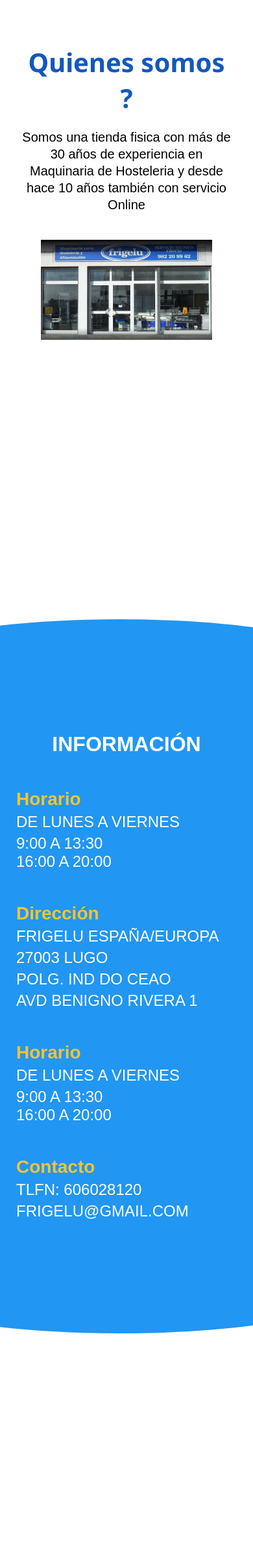
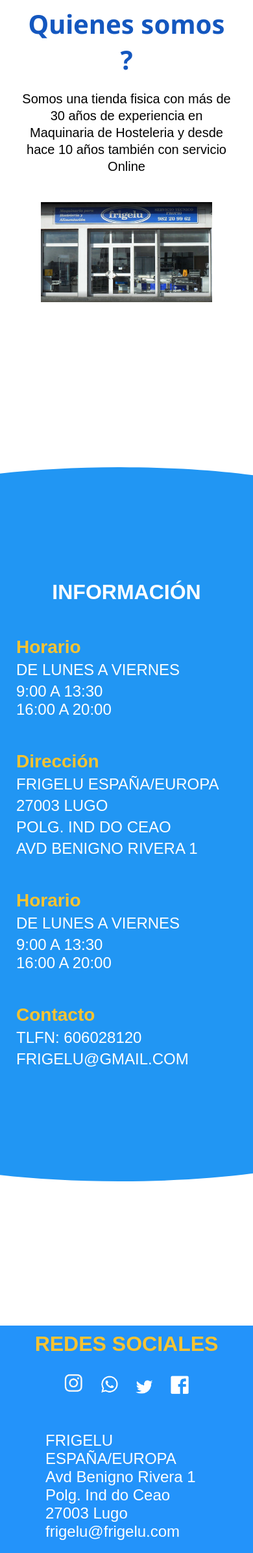
Before and after one commit to PabloValcarce/Proyecto_Ciclo, a PHP site: page / in a window 390 px wide. Shown: the part 60-2450 px from the top of the page at 65% size. Before the commit the page ends 2112 px from the top, so only its background shows below. Run offline with PHP 8.4, Linux system fonts and the light colour scheme; some libraries are stand-ins or nearby versions.

Commit message:
footer working

```diff
--- a/CSS/Proyecto.css
+++ b/CSS/Proyecto.css
@@ -68,10 +68,9 @@ body{
     line-height: 60px;
     display:none;
 }
-
 @media (max-width:750px){
     section{
-        padding-top: 20%;
+        padding-top: 5%;
     }
     .header{
         height: 60px;
--- /dev/null
+++ b/CSS/footer.css
@@ -0,0 +1,52 @@
+footer{
+    background-color:var(--nav-color);
+    width: 100%;
+    min-height:250px;
+    padding-top:2.5%;
+    display:flex;
+    justify-content: space-around;
+    margin-top:2.5vh;
+    width: 100%;
+    margin-bottom: -1%;
+    color: white;
+    }
+.footer-informacion-contenido{
+    font-size:1.5rem;
+}
+.redes-sociales-titulo{
+        font-size:1.5rem;
+        color:var(--informacion-titulo);
+}
+.redes-sociales-iconos{
+    margin-top: 10%;
+}
+@media (max-width:1000px){
+    footer{
+        grid-template-columns: 50 50 ;
+        text-align: center;
+    }
+    .redes-sociales-titulo{
+        font-size: 1rem;
+    }
+    .footer-informacion-contenido{
+        text-align: left;
+    }
+
+}
+@media (max-width:750px){
+    footer{
+        flex-direction: column;
+        gap: 5vh;
+    }
+    .footer-informacion{
+        margin-bottom: 5%;
+    }
+    .footer-informacion-contenido{
+        width: 50%;
+        margin:0 auto;
+        min-width: 250px;
+    }
+    .redes-sociales-iconos{
+        margin-top: 5%;
+    }
+}
--- a/CSS/informacion.css
+++ b/CSS/informacion.css
@@ -10,12 +10,23 @@
     background-image:url(../Imagenes/Main/wd1.svg);
     height:350px;
     background-position: bottom;
-    transform: scaleY(-1);
+    transform: scaleY(-1);}/*
+    animation: w1 7s linear infinite;
+
 }
+@keyframes w1 {
+    0%{
+        margin-left: 0;
+    }
+    100%{
+        margin-left: -800px;
+    }
+}*/
 .ola2{
     background-image:url(../Imagenes/Main/wd1.svg);
     height:350px;
     background-position: bottom;
+    animation: w1 7s linear infinite;
 }
 /*Informacion*/
 .informacion{
@@ -117,7 +128,7 @@
 
 
 
-
+/*
 @media (max-width:2000px){
     .encabezado-informacion{
         margin-top:15%;
--- a/CSS/presentacion.css
+++ b/CSS/presentacion.css
@@ -81,38 +81,3 @@
         margin:40px 0;
     }
 }
-@media (max-width:2000px){
-    section{
-        padding-top: 2.5%;
-    }
-}
-@media (max-width:1500px){
-    section{
-        padding-top: 5%;
-    }
-}
-@media (max-width:1000px){
-    section{
-        padding-top:10%;
-    }
-}
-@media (max-width:500px){
-    section{
-        padding-top: 15%;
-    }
-}
-@media (max-width:390px){
-    section{
-        padding-top:20%;
-    }
-}
-@media (max-width:280px){
-    section{
-        padding-top: 30%;
-    }
-}
-@media (max-width:200px){
-    section{
-        padding-top: 40%;
-    }
-}
--- a/Index.html
+++ b/Index.html
@@ -9,6 +9,7 @@
         <link href ="CSS/Proyecto.css" rel="stylesheet" type="text/css" media ="screen"/>
         <link href ="CSS/informacion.css" rel="stylesheet" type="text/css" media ="screen"/>
         <link href ="CSS/presentacion.css" rel="stylesheet" type="text/css" media ="screen"/>
+        <link href ="CSS/footer.css" rel="stylesheet" type="text/css" media ="screen"/>
         <script defer src="JS/Proyecto.js"></script>
     </head>
     <body>
@@ -48,7 +49,6 @@
                     </div>
                 </article>
             </div>
-        </section>
                 <article class="encabezado-informacion">
                     <div class="ola"></div>
                     <div class="informacion">
@@ -88,6 +88,28 @@
                     </div>
                     <div class="ola2"></div>
                 </article>
+        </section>
+        <footer>
+            <div class="redes-sociales">
+                <div class="redes-sociales-titulo">
+                    <h1>REDES SOCIALES</h1>
+                </div>
+                <div class="redes-sociales-iconos">
+                    <a href="https://www.instagram.com/frigelu/"><img alt="instagram" src="./Imagenes/Pie de pagina/intagram.png" height="50px"width="50px"/></a>
+                    <a href="https://api.whatsapp.com/message/KZREJQQV6TTRK1"><img  alt="Whatsapp" src="./Imagenes/Pie de pagina/whatsapp.png"height="50px"width="50px"/></a>
+                    <a href="https://twitter.com/Frigelu"><img src="./Imagenes/Pie de pagina/twitter.png"height="50px"width="50" alt="Twitter"/></a>
+                    <a href="https://www.facebook.com/frigelu"><img src="./Imagenes/Pie de pagina/redsocial.png"height="50px"width="50px" alt="Facebook"/></a>
+                </div>
+            </div>
+            <div class="footer-informacion">
+                <div class="footer-informacion-contenido">FRIGELU ESPAÑA/EUROPA</div>
+                <div class="footer-informacion-contenido">Avd Benigno Rivera 1</div>
+                <div class="footer-informacion-contenido">Polg. Ind do Ceao</div>
+                <div class="footer-informacion-contenido">27003 Lugo</div>
+                <div class="footer-informacion-contenido"></div>
+                <div class="footer-informacion-contenido">frigelu@frigelu.com</div>
+            </div>
+		</footer>
             </div>
         </section>
     </body>
```
